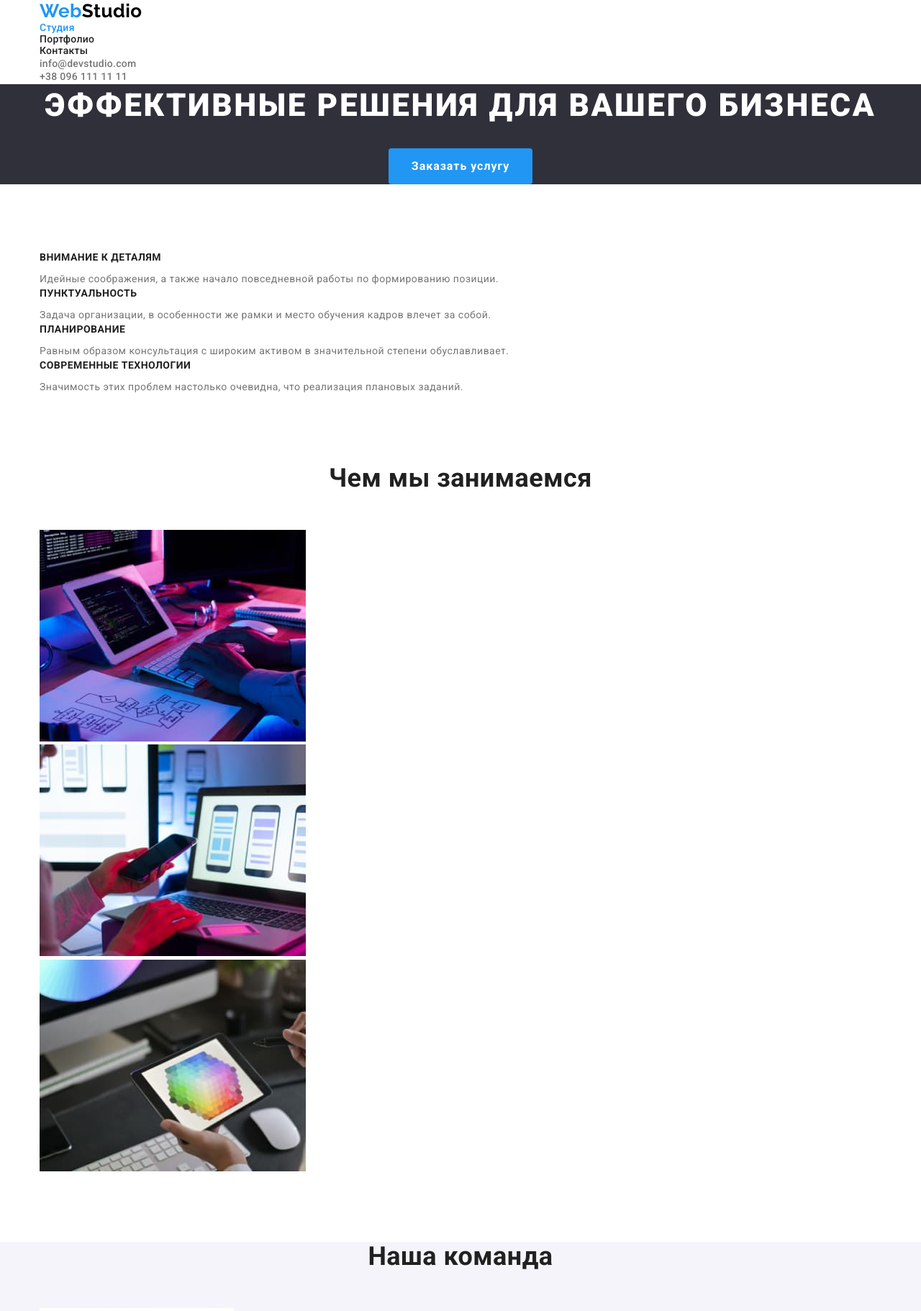
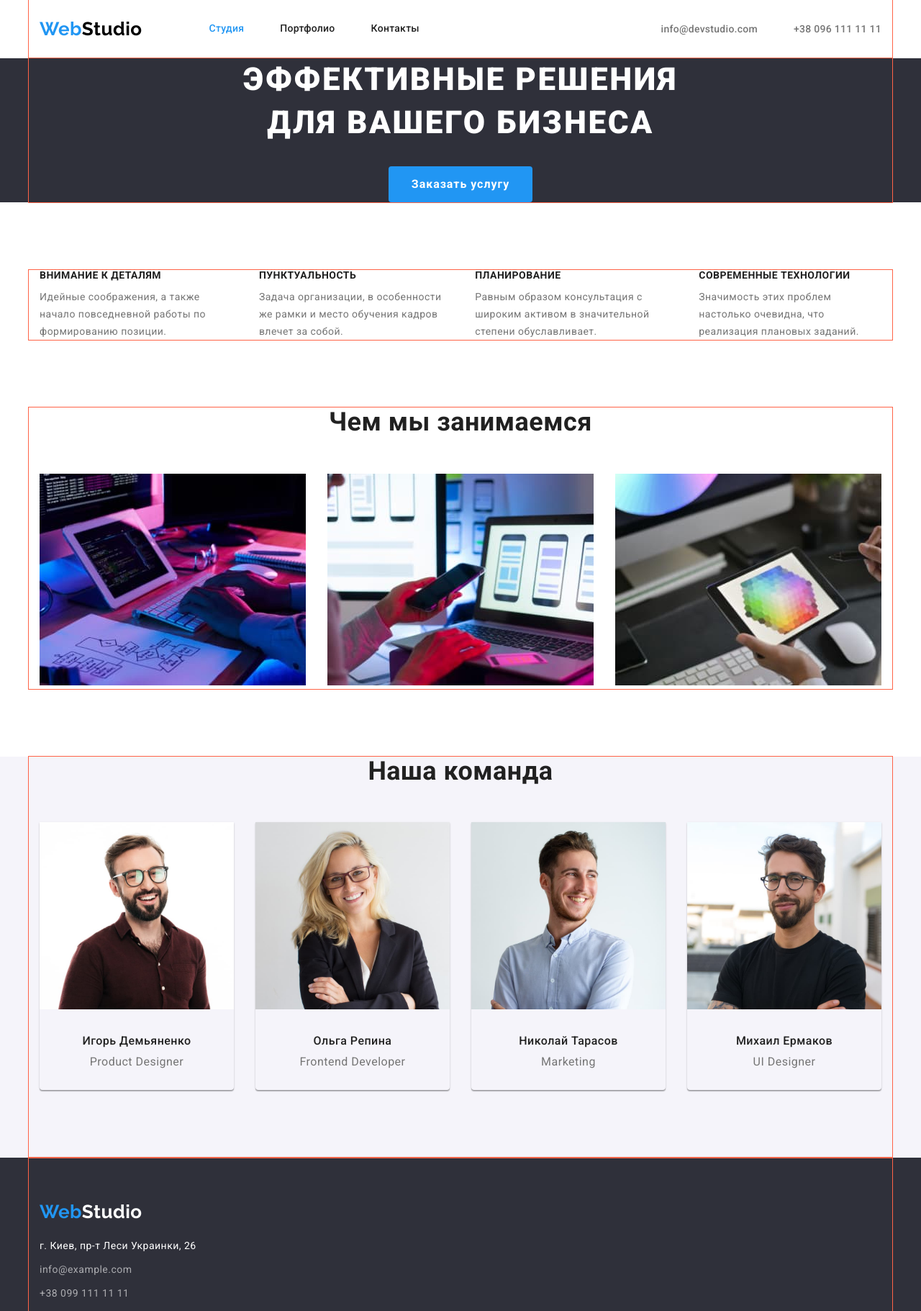
Before and after one commit to Blacksmith10/goit-markup-hw-03, a plain HTML site: page index.html in a window 1280 px wide. Shown: the top 1821 px of the page at 72% size. Drawn offline with nearby package versions, Linux system fonts and the light colour scheme.

Commit message:
Add Flex to page 1 HW3

```diff
--- a/css/styles.css
+++ b/css/styles.css
@@ -15,6 +15,23 @@ body {
   letter-spacing: 0.03em;
 }
 
+/* Дополнительные функции */
+
+.list {
+  margin: 0;
+  padding: 0;
+  list-style: none;
+}
+
+.padding-bottom {
+  padding-bottom: 94px;
+}
+
+.margin-bottom {
+  margin-top: 0px;
+  margin-bottom: 94px;
+}
+
 /* Header Section */
 
 .page-header {
@@ -22,6 +39,7 @@ body {
 }
 
 .container {
+  outline: 1px solid tomato;
   margin: 0 auto;
   padding: 0px 15px;
   width: 1200px;
@@ -60,7 +78,12 @@ body {
   line-height: 1.19;
 }
 
+/* Site-nav */
+
 .site-nav {
+  display: flex;
+  margin-left: 93px;
+
   font-weight: 500;
   font-size: 14px;
   line-height: 1.14;
@@ -68,7 +91,15 @@ body {
   color: var(--secondary-text-color);
 }
 
+.site-nav .item + .item {
+  margin-left: 50px;
+}
+
 .site-nav-link {
+  display: block;
+  padding-top: 32px;
+  padding-bottom: 32px;
+
   color: var(--secondary-text-color);
   text-decoration: none;
 }
@@ -77,10 +108,22 @@ body {
   color: var(--accent-color);
 }
 
-.list {
-  margin: 0;
-  padding: 0;
-  list-style: none;
+/* Main-nav */
+
+.main-nav {
+  display: flex;
+  align-items: center;
+}
+
+/* Nav-contacts */
+
+.nav-contacts {
+  display: flex;
+  margin-left: auto;
+}
+
+.nav-contacts .item + .item {
+  margin-left: 50px;
 }
 
 .site-nav-link:hover,
@@ -105,19 +148,18 @@ body {
 
 /* Main Section */
 
-.margin-bottom {
-  margin-top: 0px;
-  margin-bottom: 94px;
-}
-
 .hero {
   text-align: center;
   background-color: var(--background-color-secondary);
 }
 
 .hero-title {
-  margin-top: 0;
+  width: 696px;
+  margin-top: 0px;
+  margin-right: auto;
   margin-bottom: 30px;
+  margin-left: auto;
+  text-align: center;
 
   font-weight: 900;
   font-size: 44px;
@@ -149,6 +191,16 @@ body {
   color: var(--background-color-main);
 }
 
+/* Section-details */
+
+.section-details-info {
+  display: flex;
+}
+
+.section-details-info .item + .item {
+  margin-left: 30px;
+}
+
 .section-details .title {
   color: var(--secondary-text-color);
 }
@@ -169,6 +221,16 @@ body {
   line-height: 1.71;
 }
 
+/* Section-photo */
+
+.section-photo-info {
+  display: flex;
+}
+
+.section-photo-info .item + .item {
+  margin-left: 30px;
+}
+
 .section-photo-title,
 .section-team-title {
   margin: 0 auto 50px;
@@ -180,13 +242,30 @@ body {
   color: var(--secondary-text-color);
 }
 
+/* Section-team */
+
 .section-team {
   background-color: #f5f4fa;
+}
+
+.section-team-info {
+  display: flex;
+}
+
+.section-team-info .item {
+  border-radius: 0px 0px 4px 4px;
+  box-shadow: 0px 1px 3px rgb(0 0 0 / 12%), 0px 1px 1px rgb(0 0 0 / 14%),
+    0px 2px 1px rgb(0 0 0 / 20%);
+}
+
+.section-team-info .item + .item {
+  margin-left: 30px;
 }
 
 .section-team .work {
   margin-top: 30px;
   margin-bottom: 10px;
+  text-align: center;
 
   font-weight: 500;
   font-size: 16px;
@@ -197,6 +276,7 @@ body {
 .work-profession {
   margin-top: 0px;
   margin-bottom: 30px;
+  text-align: center;
 
   font-size: 16px;
   line-height: 1.18;
@@ -222,6 +302,14 @@ body {
   line-height: 1.71;
   color: var(--background-color-main);
   text-decoration: none;
+}
+
+.address {
+  padding-bottom: 60px;
+}
+
+.address .item {
+  padding-bottom: 9px;
 }
 
 /* Portfolio */
@@ -253,6 +341,28 @@ body {
   color: var(--background-color-main);
 }
 
+/* Products */
+
+.filter-products {
+  display: flex;
+  flex-wrap: wrap;
+}
+
+.filter-products .item {
+  width: 370px;
+  margin-right: 30px;
+  margin-bottom: 30px;
+  border-bottom: 1px solid #eeeeee;
+}
+
+.filter-products .item:nth-child(3n) {
+  margin-right: 0px;
+}
+
+.filter-products .item:nth-last-child(-n + 3) {
+  margin-bottom: 0px;
+}
+
 .products {
   font-weight: 700;
   font-size: 18px;
--- a/index.html
+++ b/index.html
@@ -19,50 +19,54 @@
   </head>
   <body>
     <header class="page-header">
-      <div class="container">
-        <nav>
+      <div class="container main-nav">
+        <nav class="main-nav">
           <a href="./index.html" class="logo"><span class="logo-blue">Web</span>Studio</a>
           <ul class="site-nav list">
-            <li><a href="./index.html" class="site-nav-link current">Студия</a></li>
-            <li><a href="./portfolio.html" class="site-nav-link">Портфолио</a></li>
-            <li><a href="#" class="site-nav-link">Контакты</a></li>
+            <li class="item"><a href="./index.html" class="site-nav-link current">Студия</a></li>
+            <li class="item"><a href="./portfolio.html" class="site-nav-link">Портфолио</a></li>
+            <li class="item"><a href="#" class="site-nav-link">Контакты</a></li>
           </ul>
         </nav>
         <ul class="nav-contacts list">
-          <li>
+          <li class="item">
             <a href="mailto:info@devstudio.com" class="nav-contacts-link">info@devstudio.com</a>
           </li>
-          <li><a href="tel:+380961111111" class="nav-contacts-link">+38 096 111 11 11</a></li>
+          <li class="item">
+            <a href="tel:+380961111111" class="nav-contacts-link">+38 096 111 11 11</a>
+          </li>
         </ul>
       </div>
     </header>
     <main>
       <section class="hero margin-bottom">
-        <h1 class="hero-title">Эффективные решения для вашего бизнеса</h1>
-        <button type="button" class="button primary">Заказать услугу</button>
+        <div class="container">
+          <h1 class="hero-title">Эффективные решения для вашего бизнеса</h1>
+          <button type="button" class="button primary">Заказать услугу</button>
+        </div>
       </section>
       <section class="section-details margin-bottom">
         <div class="container">
-          <ul class="list">
-            <li>
+          <ul class="section-details-info list">
+            <li class="item">
               <h3 class="title">Внимание к деталям</h3>
               <p class="section-details-text">
                 Идейные соображения, а также начало повседневной работы по формированию позиции.
               </p>
             </li>
-            <li>
+            <li class="item">
               <h3 class="title">Пунктуальность</h3>
               <p class="section-details-text">
                 Задача организации, в особенности же рамки и место обучения кадров влечет за собой.
               </p>
             </li>
-            <li>
+            <li class="item">
               <h3 class="title">Планирование</h3>
               <p class="section-details-text">
                 Равным образом консультация с широким активом в значительной степени обуславливает.
               </p>
             </li>
-            <li>
+            <li class="item">
               <h3 class="title">Современные технологии</h3>
               <p class="section-details-text">
                 Значимость этих проблем настолько очевидна, что реализация плановых заданий.
@@ -74,8 +78,8 @@
       <section class="section-photo margin-bottom">
         <div class="container">
           <h2 class="section-photo-title">Чем мы занимаемся</h2>
-          <ul class="list">
-            <li>
+          <ul class="section-photo-info list">
+            <li class="item">
               <img
                 src="./images/about-img-1.jpg"
                 alt="Человек работает за компьютером"
@@ -83,7 +87,7 @@
                 height="294"
               />
             </li>
-            <li>
+            <li class="item">
               <img
                 src="./images/about-img-2.jpg"
                 alt="Человек работает используя ноутбук"
@@ -91,7 +95,7 @@
                 height="294"
               />
             </li>
-            <li>
+            <li class="item">
               <img
                 src="./images/about-img-3.jpg"
                 alt="Человек работает на планшете"
@@ -105,8 +109,8 @@
       <section class="section-team">
         <div class="container">
           <h2 class="section-team-title">Наша команда</h2>
-          <ul class="list">
-            <li>
+          <ul class="section-team-info list padding-bottom">
+            <li class="item">
               <img
                 src="./images/igordemianenko.jpg"
                 alt="Игорь Демьяненко"
@@ -116,12 +120,12 @@
               <h3 class="work">Игорь Демьяненко</h3>
               <p class="work-profession">Product Designer</p>
             </li>
-            <li>
+            <li class="item">
               <img src="./images/olgarepina.jpg" alt="Ольга Репина" width="270" height="260" />
               <h3 class="work">Ольга Репина</h3>
               <p class="work-profession">Frontend Developer</p>
             </li>
-            <li>
+            <li class="item">
               <img
                 src="./images/nikolaytarasov.jpg"
                 alt="Николай Тарасов"
@@ -131,7 +135,7 @@
               <h3 class="work">Николай Тарасов</h3>
               <p class="work-profession">Marketing</p>
             </li>
-            <li>
+            <li class="item">
               <img src="./images/mihailermakov.jpg" alt="Михаил Ермаков" width="270" height="260" />
               <h3 class="work">Михаил Ермаков</h3>
               <p class="work-profession">UI Designer</p>
@@ -143,9 +147,9 @@
     <footer class="footer">
       <div class="container">
         <a href="./index.html" class="logo-bottom"><span class="logo-blue">Web</span>Studio</a>
-        <address>
+        <address class="address">
           <ul class="list">
-            <li>
+            <li class="item">
               <a
                 href="https://goo.gl/maps/PjhiyyhhmWiJJiV29"
                 target="_blank"
@@ -154,8 +158,12 @@
                 >г. Киев, пр-т Леси Украинки, 26</a
               >
             </li>
-            <li><a href="mailto:info@example.com" class="list-contacts">info@example.com</a></li>
-            <li><a href="tel:+380991111111" class="list-contacts">+38 099 111 11 11</a></li>
+            <li class="item">
+              <a href="mailto:info@example.com" class="list-contacts">info@example.com</a>
+            </li>
+            <li class="item">
+              <a href="tel:+380991111111" class="list-contacts">+38 099 111 11 11</a>
+            </li>
           </ul>
         </address>
       </div>
```
Also changed, not shown: portfolio.html (+32 -23 lines).
